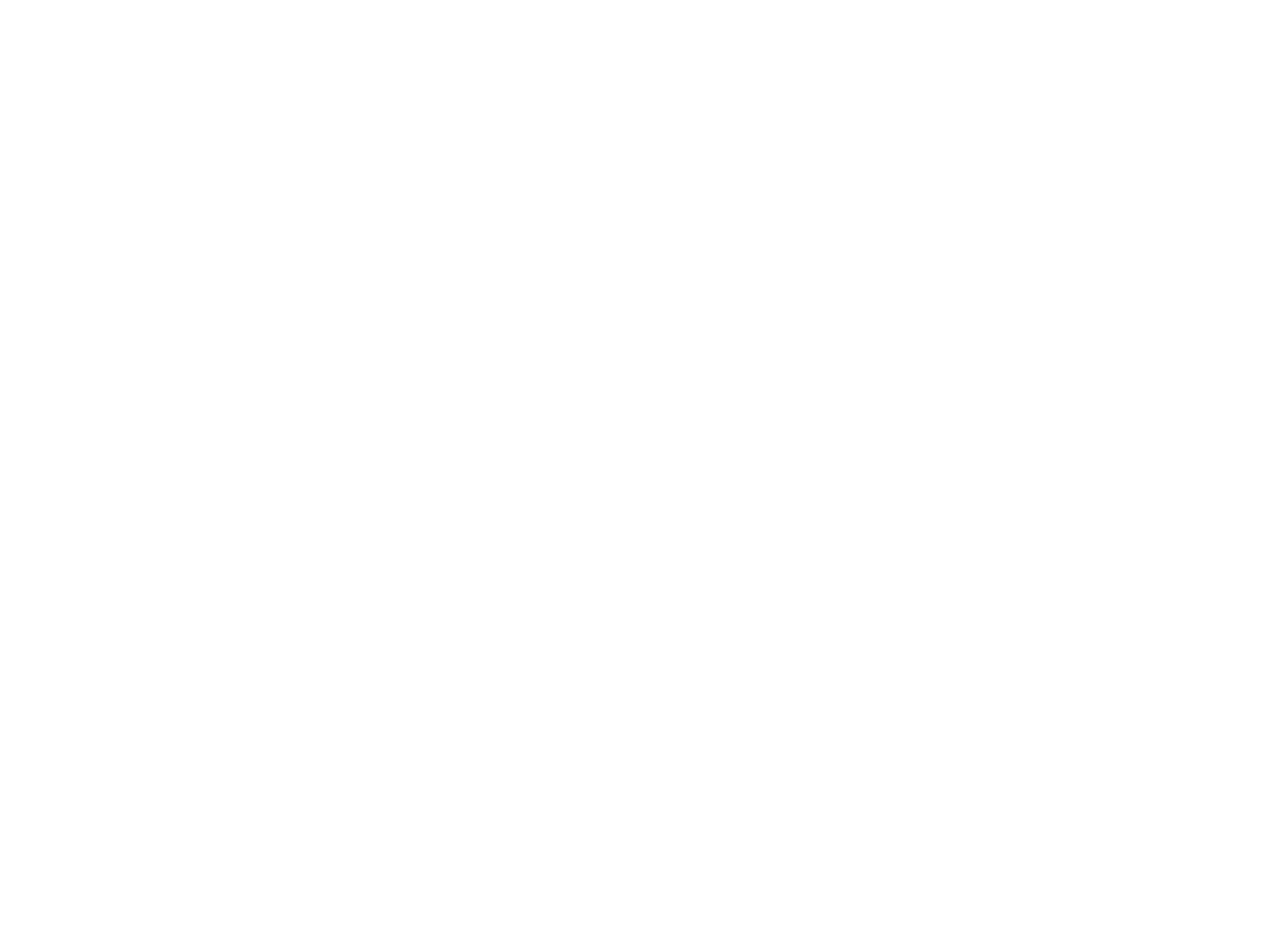
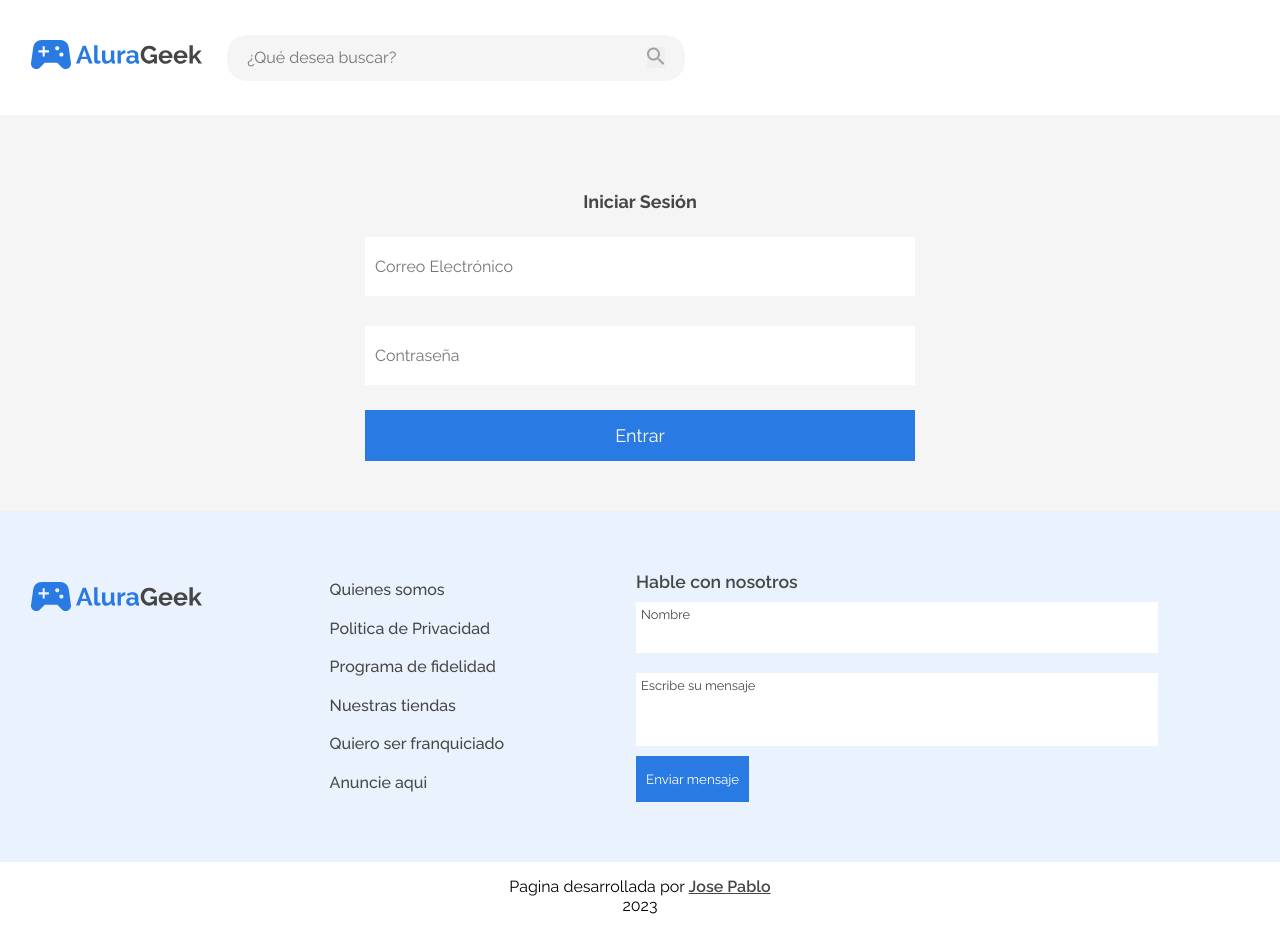
Before and after one commit to PabloSan1997/alurageek, a React (Vite) app in the folder client/: page /#/login in a window 1280 px wide. Before the commit this address had no page. Before the commit the page ends 800 px from the top, so only its background shows below. Built offline with nearby package versions, Linux system fonts and the light colour scheme.

Commit message:
SE agrego la pagina de login

```diff
--- a/client/src/App.tsx
+++ b/client/src/App.tsx
@@ -3,6 +3,7 @@
 import { Productos } from './pages/Productos';
 import { Editar } from './pages/Editar';
 import {ProductOne} from './pages/ProductOne';
+import { Login } from './pages/Login';
 
 
 
@@ -30,6 +31,10 @@
   {
     path:'/products/especifico/:id_product',
     element:<ProductOne/>
+  },
+  {
+    path:'/login',
+    element:<Login/>
   }
 ]);
 
--- a/client/src/components/Header.tsx
+++ b/client/src/components/Header.tsx
@@ -1,14 +1,21 @@
 import '../estilos/header.scss';
 import tituloLogo from '../asserts/tituloLogo.svg';
 import { Buscador } from './Buscador';
-import {Link} from 'react-router-dom';
+import {Link, useLocation, useNavigate} from 'react-router-dom';
+const pageLogin = '/login';
 
 export  function Header() {
+  const navegar = useNavigate();
+  const location = useLocation();
+
   return (
     <header>
       <h1><Link to='/'><img src={tituloLogo} alt="titulo logo" /></Link></h1>
       <Buscador/>
-      <button className='botonHeader'>Login</button>
+      {location.pathname!==pageLogin?
+      <button className='botonHeader' onClick={()=>navegar('/login')}>Login</button>:
+      null
+      }
     </header>
   )
 }
--- /dev/null
+++ b/client/src/components/InicioSeccion.tsx
@@ -0,0 +1,62 @@
+import React from 'react'
+import '../estilos/inicioSesion.scss';
+
+export function InicioSeccion() {
+  const [entradas, setEntradas] = React.useState({ email: '', contra: '' })
+  const [estilos, setEstilos] = React.useState({
+    email:{},
+    contra:{}
+  });
+  const entrar = (e: React.FormEvent<HTMLFormElement>) => {
+    e.preventDefault();
+    if(!entradas.contra || !entradas.email){
+      const email = !entradas.email?{background:'rgb(245, 212, 212)'}:{};
+      const contra = !entradas.contra?{background:'rgb(245, 212, 212)'}:{};
+      setEstilos(
+        {
+          email,
+          contra
+        }
+      );
+    }else{
+      alert('Se mando ubicacion');
+      setEstilos( {
+        email:{},
+        contra:{}
+      });
+    }
+  }
+  const setEmail = (e:React.ChangeEvent<HTMLInputElement>) => {
+    setEntradas({...entradas, email:e.target.value});
+  }
+  const setContra = (e:React.ChangeEvent<HTMLInputElement>) => {
+    setEntradas({...entradas, contra:e.target.value});
+  }
+  return (
+    <div className="area_formulario">
+      <form className="inicio_sección" onSubmit={entrar}>
+        <h2>Iniciar Sesión</h2>
+        <input
+          type="text"
+          className="entrada"
+          placeholder='Correo Electrónico'
+          value={entradas.email}
+          onChange={setEmail}
+          style={estilos.email}
+        />
+        <input
+          type="text"
+          className="entrada"
+          placeholder='Contraseña'
+          value={entradas.contra}
+          onChange={setContra}
+          style={estilos.contra}
+        />
+        <button
+          className="boton"
+          type="submit"
+        >Entrar</button>
+      </form>
+    </div>
+  )
+}
--- a/client/src/estilos/footer.scss
+++ b/client/src/estilos/footer.scss
@@ -9,6 +9,7 @@
             color: $GrisLetra;
             text-decoration: none;
             font-weight: 600;
+            text-decoration: underline;
         }
     }
     span{
--- /dev/null
+++ b/client/src/estilos/inicioSesion.scss
@@ -0,0 +1,32 @@
+@import 'index.scss';
+.area_formulario {
+    width: 100%;
+    padding: 50px 0;
+    background: #F5F5F5;
+    .inicio_sección {
+        width: 550px;
+        margin: auto;
+        display: flex;
+        flex-direction: column;
+        margin-top: 2%;
+        h2 {
+            margin: auto auto 10px auto;
+            font-size: 18px;
+            font-weight: bold;
+            color: $GrisLetra;
+        }
+        .entrada{
+            width: calc(100% - 20px);
+            margin: 15px 0;
+            font-size: 16px;
+            outline: none;
+            border: none;
+            padding:20px 10px ;
+        }
+        .boton{
+            width: 100%;
+            margin-top: 10px;
+            font-size: 18px;
+        }
+    }
+}
--- a/client/src/pages/Login.tsx
+++ b/client/src/pages/Login.tsx
@@ -1,7 +1,16 @@
+import { Contactanos } from "../components/Contactanos";
+import { Footer } from "../components/Footer";
+import { Header } from "../components/Header";
+import { InicioSeccion } from "../components/InicioSeccion";
 
 
 export function Login() {
   return (
-    <div>Login</div>
+    <>
+      <Header/>
+      <InicioSeccion/>
+      <Contactanos/>
+      <Footer/>
+    </>
   )
 }
```
